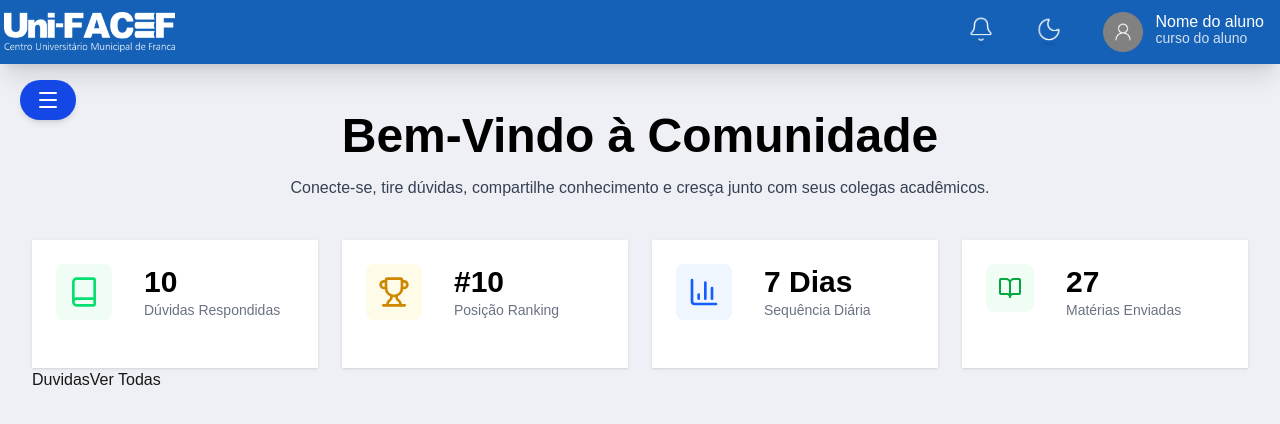
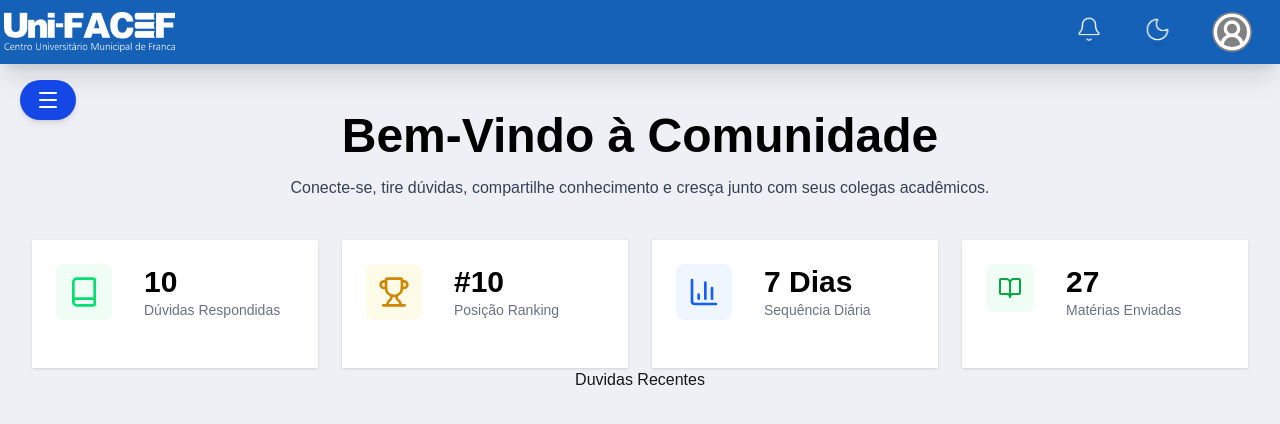
Before and after one commit to Hugo-Ferrari/FORUM-FACEF, a Next.js app: page / in a window 1280 px wide. Shown: the top 424 px of the page. Built offline with nearby package versions, Linux system fonts and the light colour scheme.

Commit message:
esclarendo o que precisa ser melhorado e corrigindo imagem de perfil do usuario

```diff
--- a/src/app/components/Block.tsx
+++ b/src/app/components/Block.tsx
@@ -1,5 +1,4 @@
 import { BarChart3, Book, BookOpen, Trophy } from "lucide-react";
-import Duvidas from "./Duvidas";
 
 interface BlockProps {
     tipo: "duvidas" | "ranking" | "sequencia" | "materias";
--- a/src/app/components/CaixaDuvida.tsx
+++ b/src/app/components/CaixaDuvida.tsx
@@ -1,24 +1,10 @@
 import { LucideIcon } from "lucide-react"
 
-
-
- interface CardDuvidas{
-    id:string
-    nome:string
-    duv:string
-    curso:string
-    ano:string|Number
-    resposta:boolean
-    mensagem:Number
-    icon:LucideIcon
-    iconBg: string;
-
- }
 function DuvUsuario(){
 
     return(
        <div>
-
+         {/* fazer componente da coisa duvidas( pagina inicial)*/}
        </div>
     )
 }
--- a/src/app/components/Duvidas.tsx
+++ /dev/null
@@ -1,12 +0,0 @@
-
-
-
-function Duvidas(){
-return(
-    <div className=" flex">
-        <h1>Duvidas</h1>
-        <button> Ver Todas</button>
-    </div>
-)
-}
-export default Duvidas;
--- a/src/app/components/Fundo.tsx
+++ b/src/app/components/Fundo.tsx
@@ -2,7 +2,7 @@
 
 import React, { JSX } from 'react';
 import Block from './Block';
-import Duvidas from './Duvidas';
+
 interface FundoProps {
     indicadores: Record<string, number | string | undefined | null>;
 }
@@ -26,8 +26,9 @@ function Fundo({ indicadores }: FundoProps): JSX.Element {
                     <Block tipo = "materias" valor = {27}/>
                 </div>
 
-                    <div className='mt- w-full'>
-                        <Duvidas />
+                    <div>
+                    <h1>Duvidas Recentes</h1>
+                    {/*função para ver todas as duvidas*/}
                     </div>
             </div>
         </div>
--- a/src/app/components/Nav.tsx
+++ b/src/app/components/Nav.tsx
@@ -1,3 +1,4 @@
+import { CircleUserRound } from 'lucide-react'
 import React from 'react'
 
 function Nav() {
@@ -32,10 +33,10 @@ function Nav() {
                                 href="#"
                                 className='flex py-2  text-white space-x-3 mr-3'
                             >
-                                <img src="/img/usuario.png" alt="Perfil" className='h-10 w-auto' />
+                                <CircleUserRound className='h-10 w-auto bg-[#818181] rounded-4xl' /> {/*corrigir a cor do icone do usuario*/}
                                 <div className='flex flex-col leading-tight'>
-                                    <p className=''>Nome do aluno</p>
-                                    <p className='text-sm opacity-80 -mt-1'>curso do aluno</p>
+                                    <p className=''>{/*Nome do aluno*/}</p>
+                                    <p className='text-sm opacity-80 -mt-1'>{/*curso do aluno*/}</p>
                                 </div>
                             </a>
                         </li>
--- a/src/app/components/PagInicial.tsx
+++ b/src/app/components/PagInicial.tsx
@@ -10,7 +10,6 @@ function PagInicial() {
         <Nav/>
         <NavLateral/>
        <Fundo/>
-
     </div>
   )
 }
```
